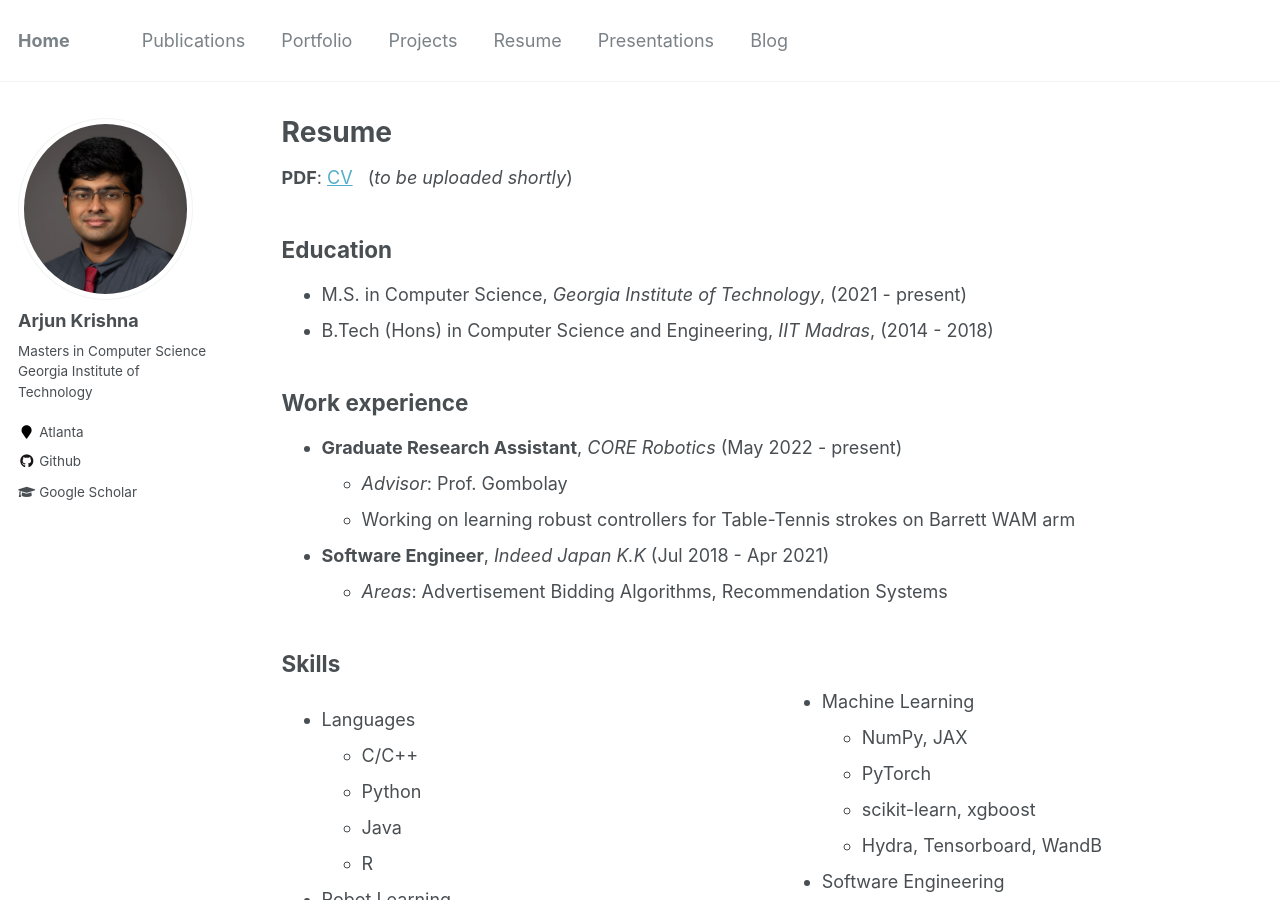
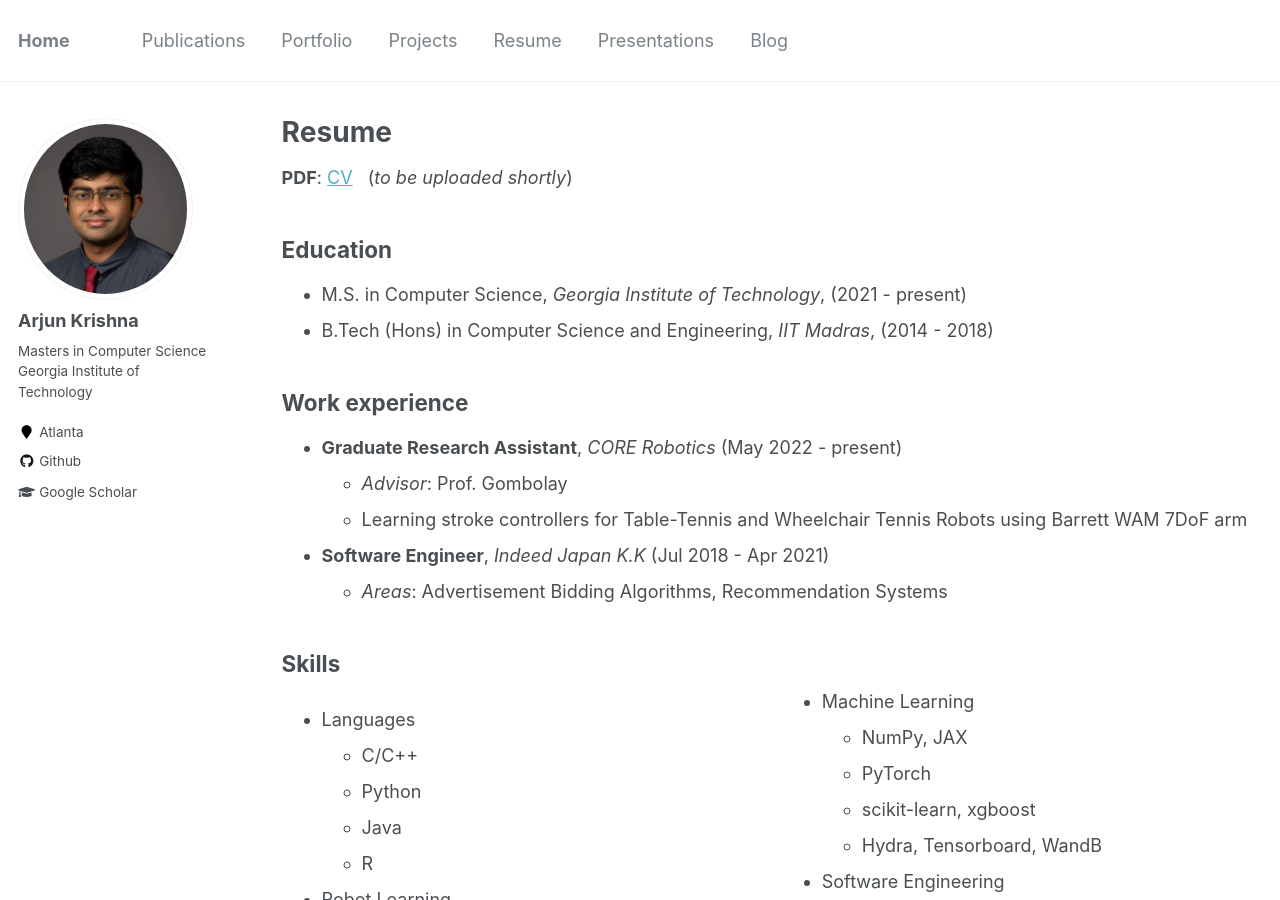
Before and after one commit to arjun-krishna/arjun-krishna.github.io, a Jekyll site: the page built from _pages/resume.md, in a window 1280 px wide and 900 px high. Built offline with Jekyll 4.4.1, drawn with Linux system fonts in a browser that asks for light colours.

```diff
--- a/_pages/resume.md
+++ b/_pages/resume.md
@@ -21,7 +21,7 @@ Work experience
 ----------------
 * **Graduate Research Assistant**, _CORE Robotics_ (May 2022 - present)
   * _Advisor_: Prof. Gombolay
-  * Working on learning robust controllers for Table-Tennis strokes on Barrett WAM arm
+  * Learning stroke controllers for Table-Tennis and Wheelchair Tennis Robots using Barrett WAM 7DoF arm
 
 * **Software Engineer**, _Indeed Japan K.K_ (Jul 2018 - Apr 2021)
   * _Areas_: Advertisement Bidding Algorithms, Recommendation Systems
```
Also changed, not shown: _pages/publications.md (+2 -2 lines), _project/promp_utilize_feedback.md (+5 -1 lines), 2 other files.
